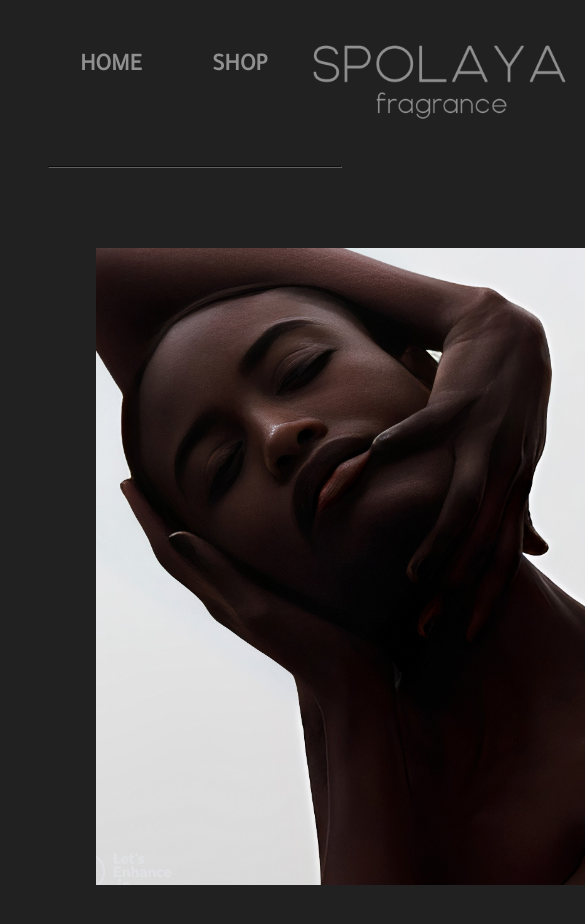
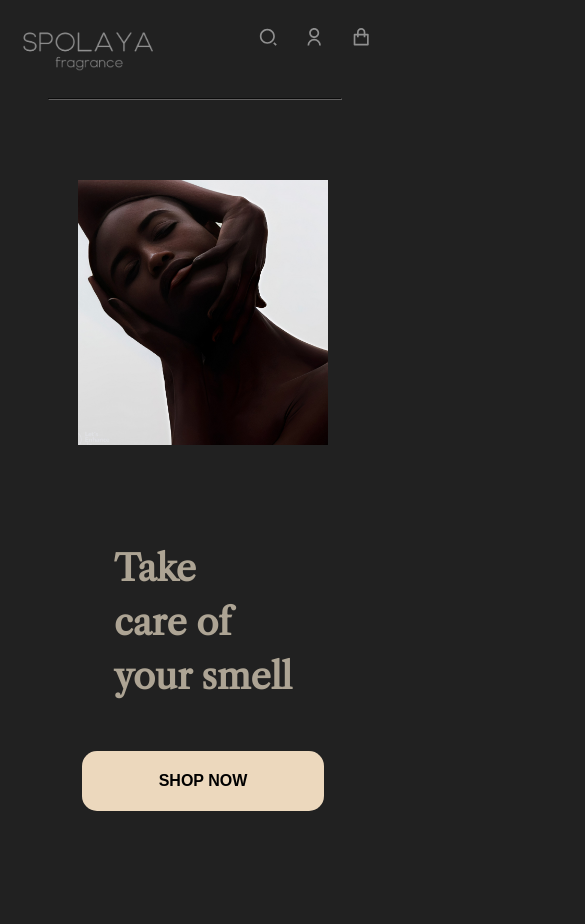
Before and after one commit to OzawaKyo/Spolaya-fragrance, a React (Vite) app: page / in a window 390 px wide. Shown: the top 924 px of the page, 585 px wide, since content can reach past the window. After the commit the page ends 891 px from the top, so only its background shows below. Built offline with nearby package versions, Linux system fonts and the light colour scheme.

Commit message:
homepage responsive

```diff
--- a/src/App.css
+++ b/src/App.css
@@ -13,7 +13,7 @@ body {
     justify-content: space-between;
     padding: 5em;
     padding-top:0.5em;
-    padding-bottom: 2em;
+    padding-bottom: 0.2em;
 }
 .left-nav{
     display: flex;
@@ -73,7 +73,134 @@ hr{
     padding: 1em;
 }
 .shop-now{
-    align-self: flex-start !important;
+    /* align-self: flex-start !important; */
     width: 242px !important;
     margin-top: 1em !important;
 }
+@media screen and (max-width: 1450px) {
+    .smell{
+        font-size: 75px;
+    }
+    .desc{
+        font-size: 15px;
+    }
+}
+@media screen and (max-width: 1350px) {
+    .smell{
+        font-size: 65px;
+    }
+    .desc{
+        font-size: 15px;
+    }
+}
+@media screen and (max-width: 1280px) {
+    .home-text{
+        margin-left: 0;
+    }
+    .smell{
+        font-size: 60px;
+    }
+    .desc{
+        font-size: 13px;
+    }
+}
+@media screen and (max-width: 1050px) {
+    .Home{
+        flex-direction: column;
+    }
+    .black{
+        align-self: center;
+    }
+    .home-text{
+        display: flex;
+        flex-direction: row;
+        justify-content: space-evenly;
+        margin: 2em;
+        margin-left: 7em;
+        margin-right:7em ;
+
+    }
+    .part1{
+        padding-right: 8em;
+        width: 800px;
+    }
+    .part2{
+        display: flex;
+        flex-direction: column;
+    }
+    .smell{
+        font-size: 45px;
+    }
+    .left-nav{
+        display: none;
+    }
+    .navbar{
+        padding: 0;
+        padding-bottom: 1em;
+    }
+    .logo-nav{
+        max-width:200px ;
+    }
+    .nav-icons{
+        width: 26px;
+        padding: 1em;
+    }
+    .shop-now{
+        align-self: center !important;
+    }
+    .desc{
+        font-size: 15px;
+    }
+}
+@media screen and (max-width: 800px) {
+    .black{
+        max-width: 400px;
+    }
+}
+@media screen and (max-width: 550px) {
+    .logo-nav{
+        max-width:180px ;
+    }
+    .right-nav{
+        margin-right: 1em;
+    }
+    .nav-icons{
+        width: 20px;
+        padding: 0.2em;
+        align-self: center;
+    }
+    .black{
+        max-width: 250px;
+    }
+    .smell{
+        font-size: 36px;
+        padding: 0 !important;
+        justify-content: unset;
+    }
+    .home-text{
+        flex-direction: column;
+        align-items: self-start;
+        margin: 0;
+    }
+    .part1{
+        width: max-content;
+        padding: 0em ;
+        margin: 0em !important;
+        align-self: center;
+        padding-bottom: 2em !important;
+    }
+    .desc{
+        /* padding: 0em !important;
+        margin: 0em !important;
+        padding-bottom: 2em !important; */
+        display: none;
+    }
+    .part2{
+        justify-content: center !important;
+        align-self: center  ;
+    }
+    .shop-now{
+        align-self: center !important;
+
+    }
+}
--- a/src/Home.jsx
+++ b/src/Home.jsx
@@ -5,13 +5,15 @@ export default function Home(){
         <div className="Home">
             <img className="black" src={black} alt="" />
             <div className="home-text">
-                <div>
+                <div className="part1">
                     <h1 className="smell">Take</h1>
                     <h1 className="smell">care of</h1>
                     <h1 className="smell">your smell</h1>
                 </div>
-                <p className="desc">Lorem ipsum dolor sit amet, consectetur adipisicing elit. Minus, enim aspernatur. Corporis praesentium tenetur atque aliquid eius dolore similique cumque corrupti autem, facilis non aspernatur consectetur tempora quidem dignissimos hic.</p>
-                <button className="button-27 shop-now">SHOP NOW</button>
+                <div className="part2">
+                    <p className="desc">Lorem ipsum dolor sit amet, consectetur adipisicing elit. Minus, enim aspernatur. Corporis praesentium tenetur atque aliquid eius dolore similique cumque corrupti autem, facilis non aspernatur consectetur tempora quidem dignissimos hic.</p>
+                    <button className="button-27 shop-now">SHOP NOW</button>
+                </div>
             </div>
         </div>
     )
```
